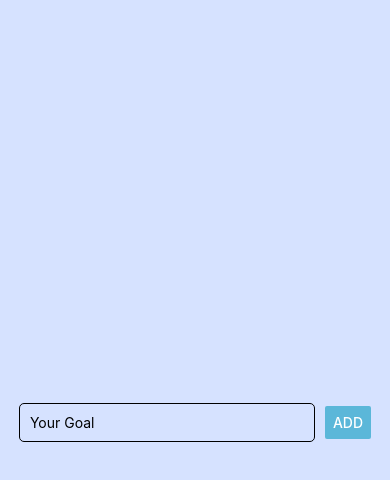
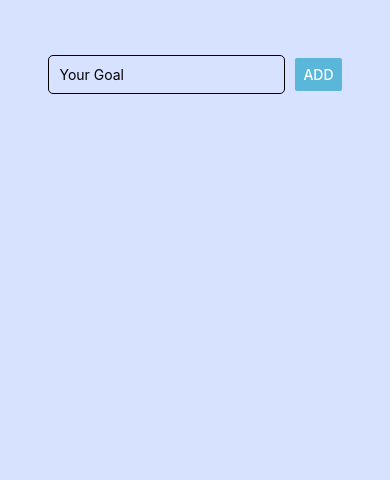
Before and after one commit to mathura333/rn-goals, a React Native app: screen / in a window 390 px wide. Shown: the top 480 px of the page. Built offline with nearby package versions, Linux system fonts and the light colour scheme.

Commit message:
Flat list

```diff
--- a/App.tsx
+++ b/App.tsx
@@ -1,26 +1,24 @@
 import { StatusBar } from 'expo-status-bar';
 import React, { useState } from 'react';
-import { StyleSheet, View, Text } from 'react-native';
+import { StyleSheet, View, Text, ScrollView, FlatList } from 'react-native';
 import GoalsInput from './components/GoalsInput';
 
 export default function App() {
-  const [goals, setGoals] = useState<{ id: number; goal: string }[]>([]);
+  const [goals, setGoals] = useState<{ id: string; goal: string }[]>([]);
   return (
     <View style={styles.container}>
       <View style={styles.goalsInput}>
         <GoalsInput
           addGoal={(goal: string) =>
-            setGoals((prev) => [...prev, { id: prev.length, goal }])
+            setGoals((prev) => [...prev, { id: `${prev.length}`, goal }])
           }
         />
       </View>
-      <View style={styles.goals}>
-        {goals.map(({ id, goal }) => (
-          <View key={id} style={styles.goal}>
-            <Text style={styles.goalText}>{goal}</Text>
+      <FlatList keyExtractor={({id})=>id} data={goals} renderItem={(itemData) => (
+          <View style={styles.goal}>
+            <Text style={styles.goalText}>{itemData.item.goal}</Text>
           </View>
-        ))}
-      </View>
+        )} style={styles.goals}/>
       <StatusBar style="auto" />
     </View>
   );
@@ -30,8 +28,9 @@ const styles = StyleSheet.create({
   container: {
     flex: 1,
     backgroundColor: '#d6e2ff',
-    alignItems: 'stretch',
+    alignItems: 'center',
     justifyContent: 'center',
+    paddingTop:45
   },
   goalsInput: {
     padding: 10,
@@ -45,8 +44,7 @@ const styles = StyleSheet.create({
     alignItems: 'center',
   },
   goals: {
-    justifyContent: 'center',
-    alignItems: 'center',
+    width:"100%",
   },
   goalText: {
     fontSize: 20,
```
